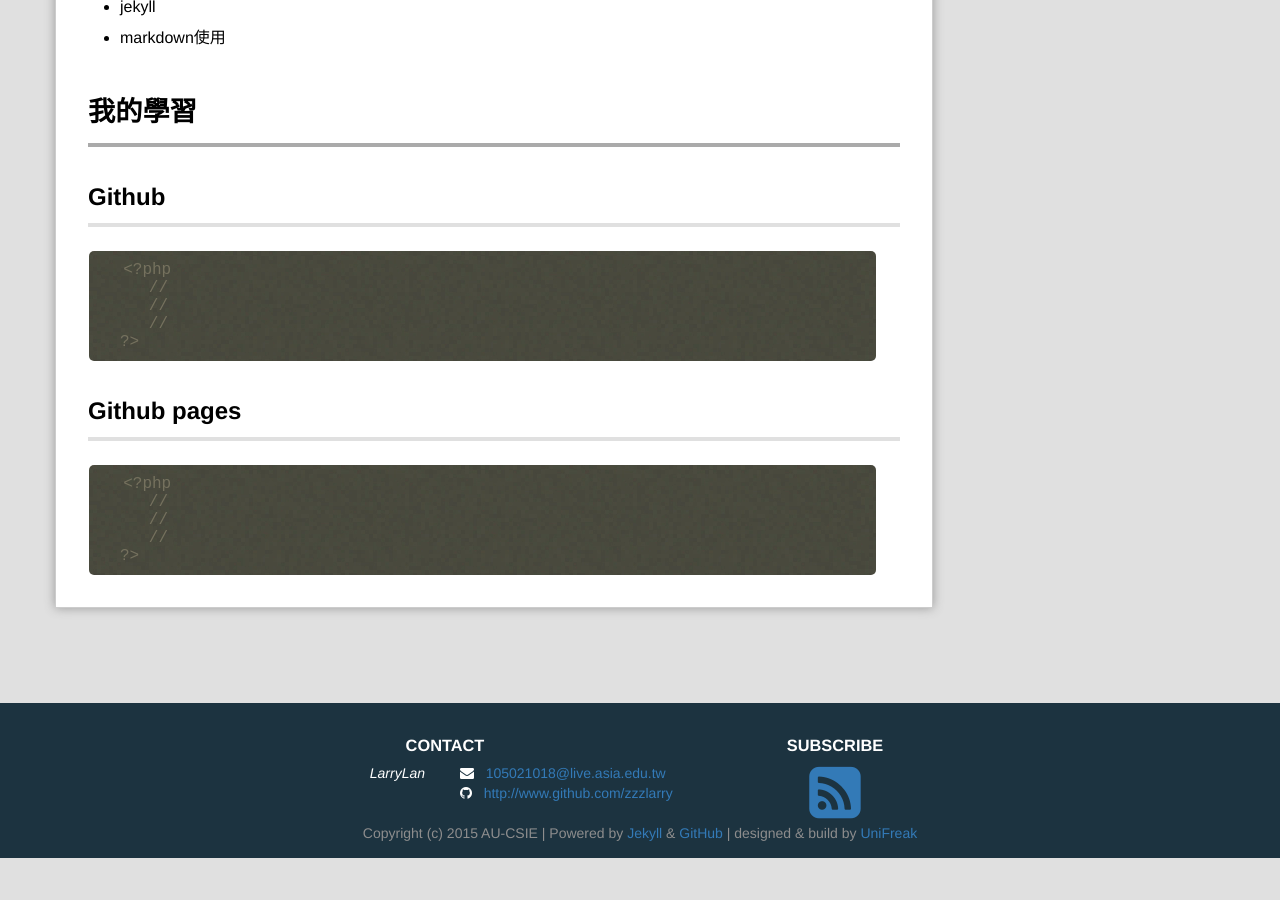
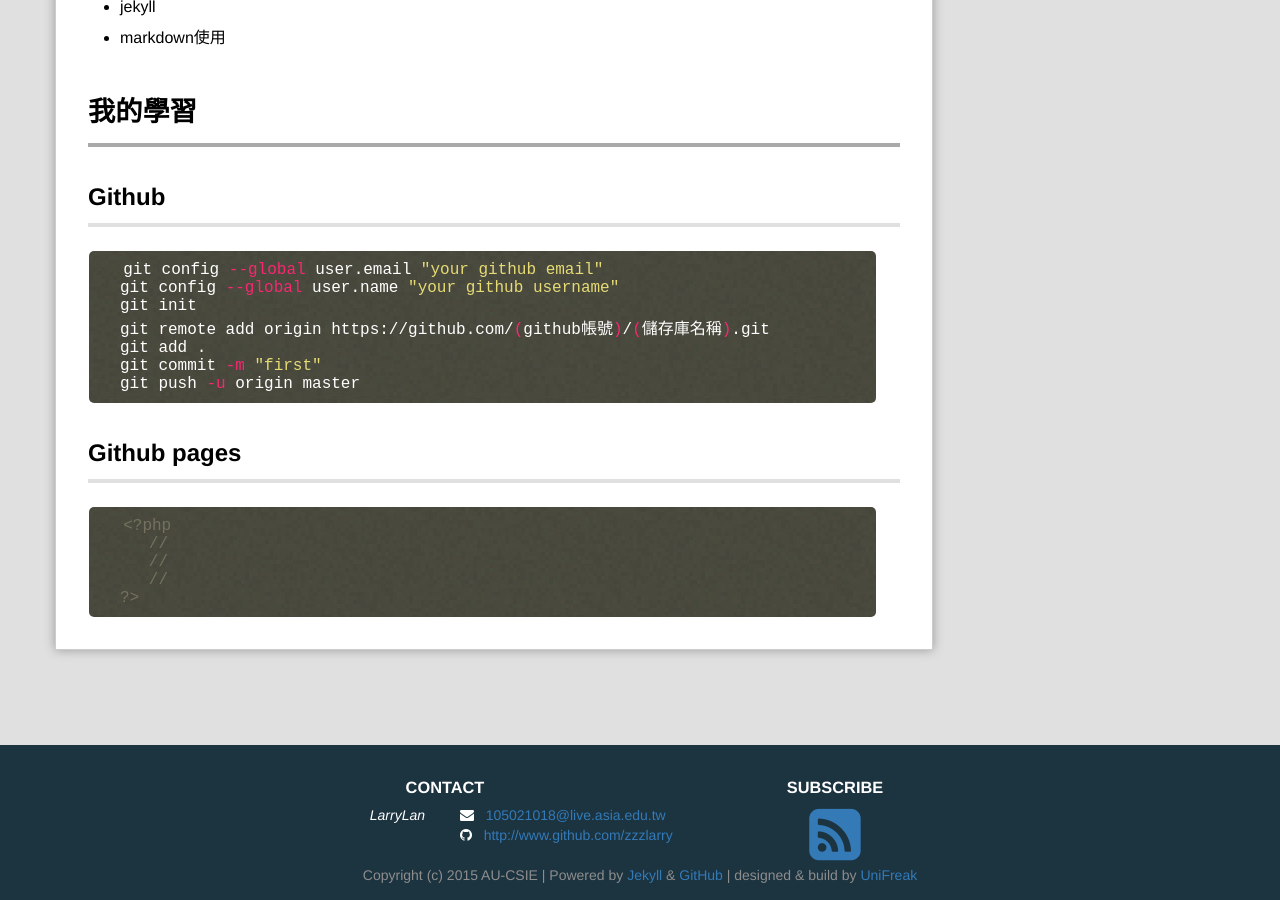
Before and after one commit to zzzlarry/webcourse, a Jekyll site: the page built from _posts/2017-09-27-Class2.md, in a window 1280 px wide and 900 px high, scrolled down 733 px. Built offline with Jekyll 4.4.1, drawn with Linux system fonts in a browser that asks for light colours; Markdown is read by kramdown in place of the engine named in the settings; comment, search, counter and statistics services are not loaded; before the commit the page ends 1591 px from its top, so only the background shows below that.

Commit message:
Update 2017-09-27-Class2.md

````diff
--- a/_posts/2017-09-27-Class2.md
+++ b/_posts/2017-09-27-Class2.md
@@ -20,14 +20,14 @@ Jekyll是一個部落格平台，主要的功能是能夠讓人們可以在 Gith
 
 ##Github
 
-
-
-```php
-<?php
-   //
-   //
-   //
-?>
+```sh
+git config --global user.email "your github email"
+git config --global user.name "your github username"
+git init
+git remote add origin https://github.com/(github帳號)/(儲存庫名稱).git
+git add .
+git commit -m "first"
+git push -u origin master
 ```
 ##Github pages
 
````
